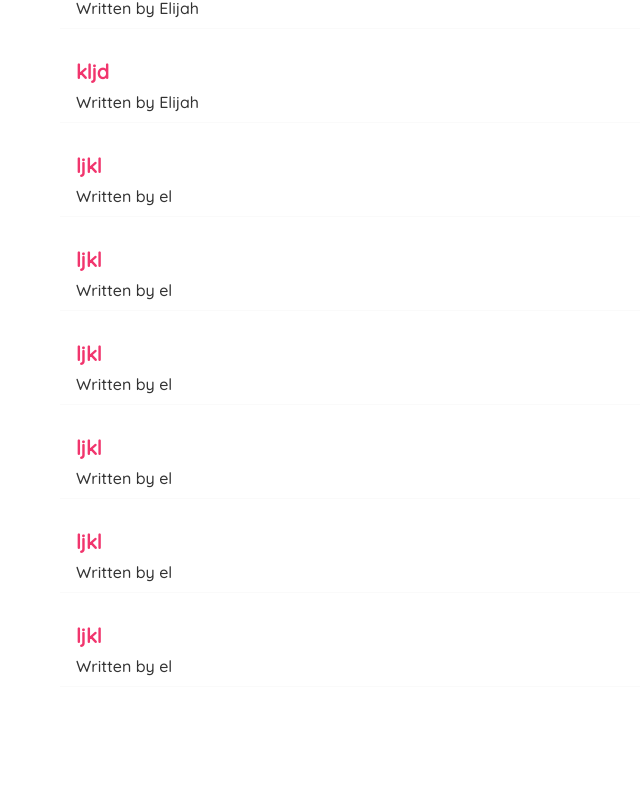
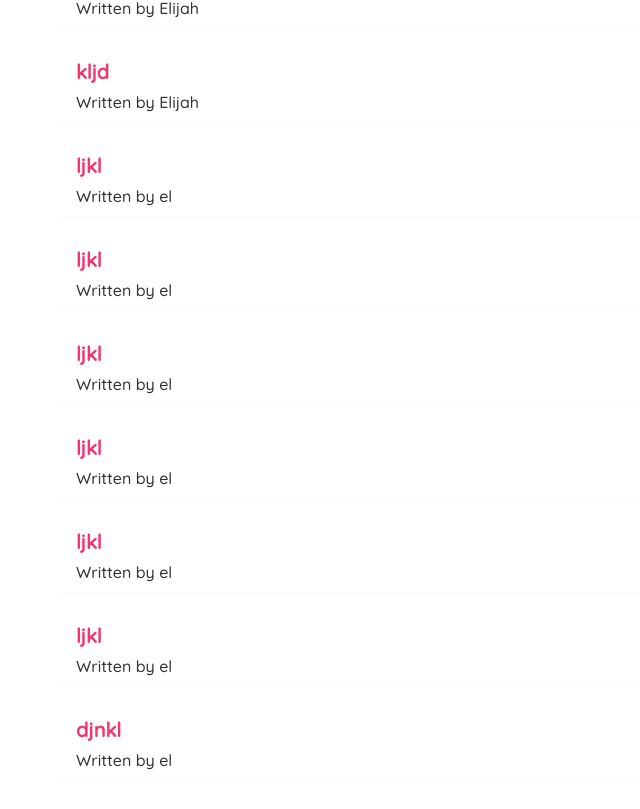
Before and after one commit to ulaitorcodes/personal-blog, a React (Create React App) app: page / in a window 1280 px wide. Shown: the part 978-1787 px from the top of the page, without its empty margins (0-640 px from the left). Before the commit the page ends 1745 px from the top, so only its background shows below. Built offline with nearby package versions, Linux system fonts and the light colour scheme; data requests are answered from the project's data file.

Commit message:
programatic redirect

```diff
--- a/data/db.json
+++ b/data/db.json
@@ -95,6 +95,12 @@
       "body": "klml",
       "author": "el",
       "id": 16
+    },
+    {
+      "title": "djnkl",
+      "body": "klnk",
+      "author": "el",
+      "id": 17
     }
   ]
 }
--- a/src/Create.js
+++ b/src/Create.js
@@ -1,10 +1,12 @@
 import { useState } from "react";
+import { useHistory } from "react-router-dom";
 
 const Create = () =>{
     const [title, setTitle] = useState('');
     const [body, setBody] = useState('');
     const [author, setAuthor] = useState('el');
     const [isPending, setIsPending] = useState(false);
+    const history = useHistory();
 
     const handleSubmit = (e) =>{
         e.preventDefault();
@@ -18,6 +20,8 @@ const Create = () =>{
         .then(()=>{
             console.log('New blog added')
             setIsPending(false);
+            // history.go(1);
+            history.push('/')
 
         })
 
```
